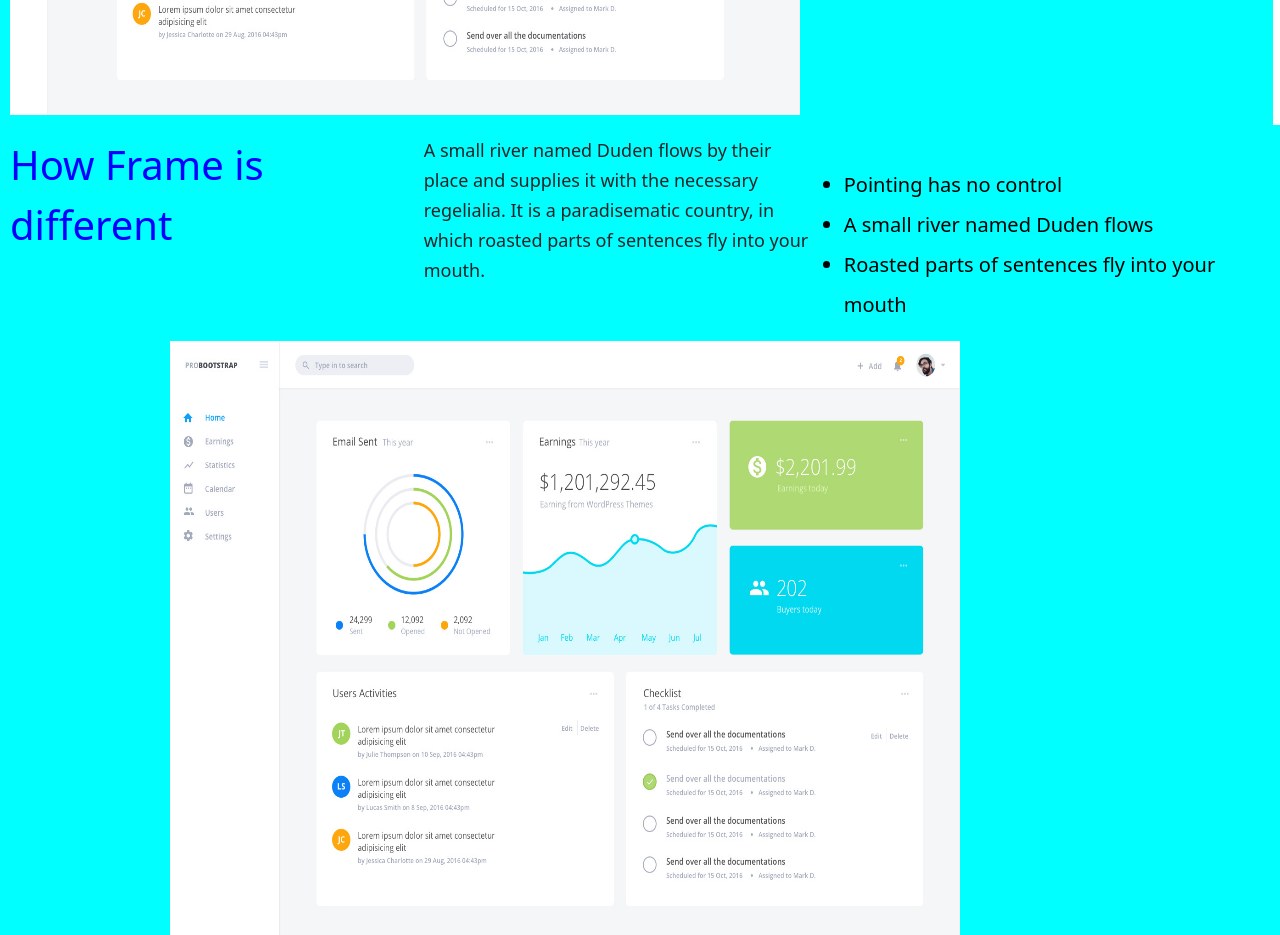
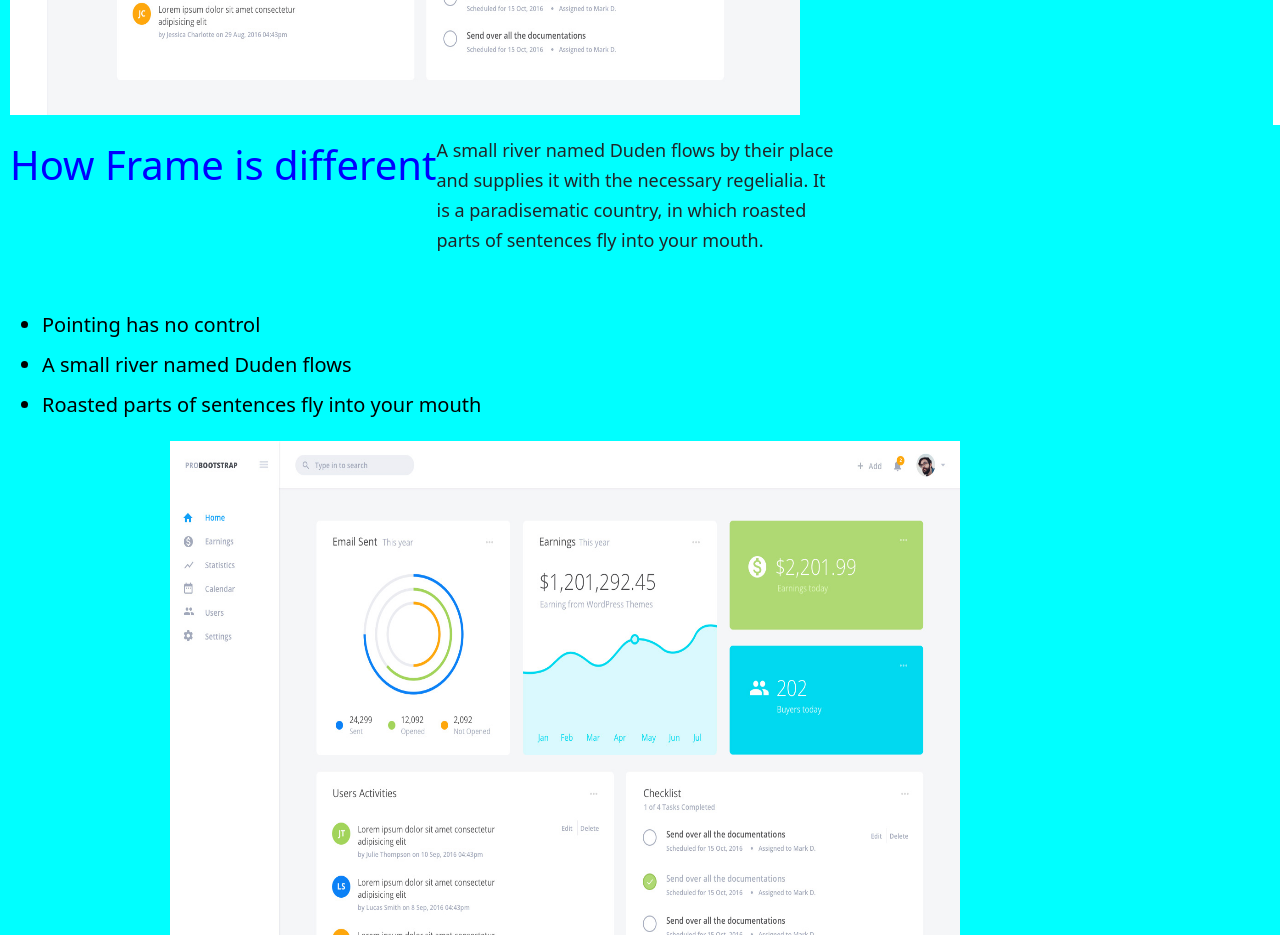
Before and after one commit to Farhanlibra/project3, a React (Vite) app: page / in a window 1280 px wide. Shown: the part 2160-3095 px from the top of the page. Built offline with nearby package versions, Linux system fonts and the light colour scheme.

Commit message:
Update App.css

```diff
--- a/src/App.css
+++ b/src/App.css
@@ -53,6 +53,8 @@ align-content: center;
 }
 .left1{
     display: inline-flex;
+    flex-wrap: wrap;
+    flex-direction: row;
     margin-right: 0px;
     margin-left: 0px;
     background-color: cyan;
```
